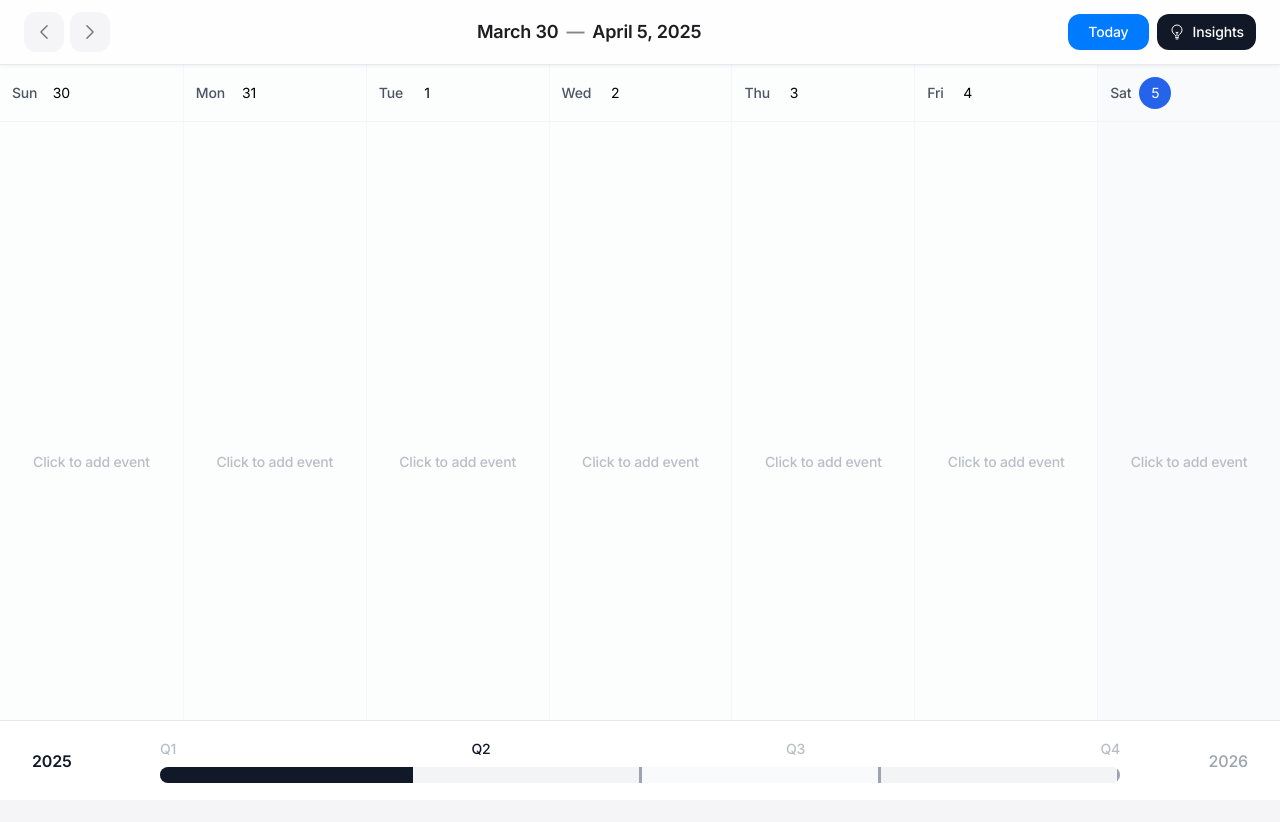
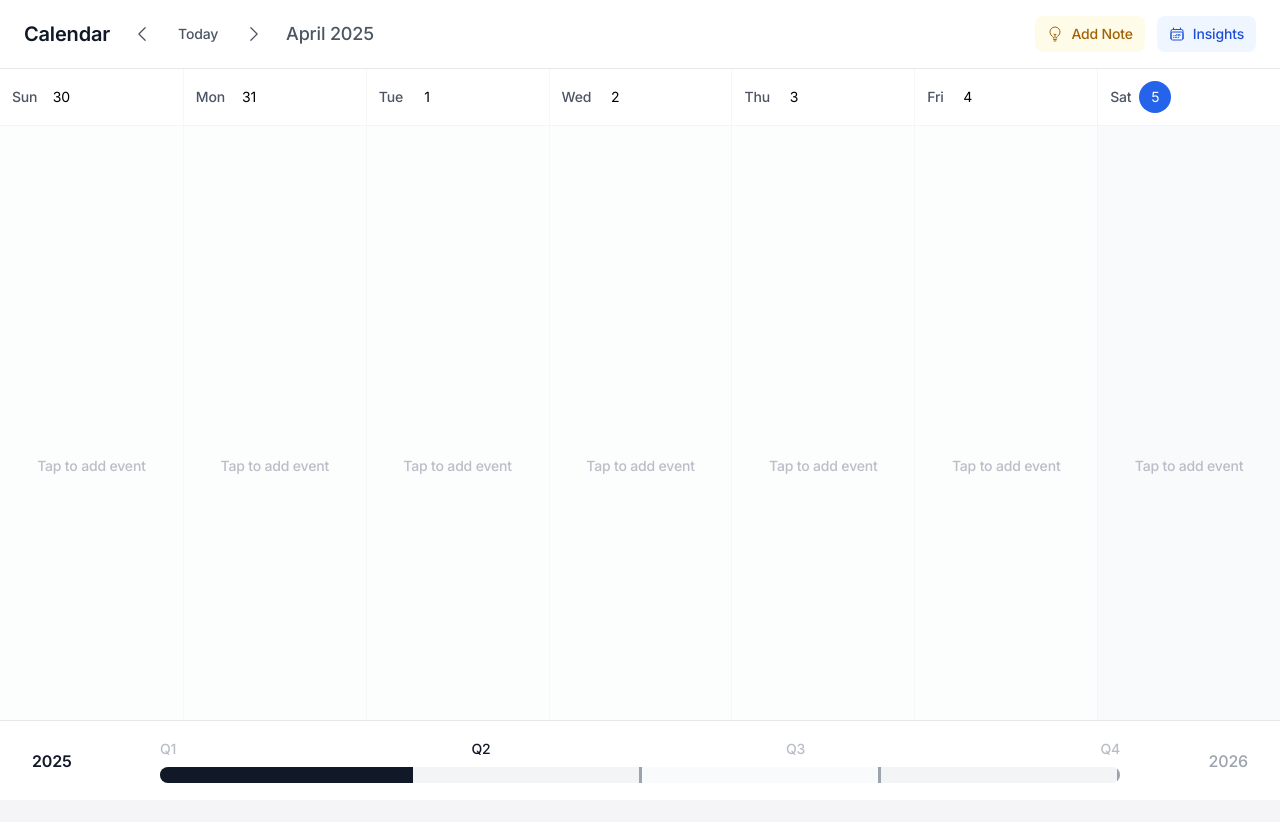
Before and after one commit to anumithaapollo12/Cal, a Next.js app: page / in a window 1280 px wide. Shown: the top 822 px of the page. Built offline with nearby package versions, Linux system fonts and the light colour scheme.

Commit message:
Create note

```diff
--- a/src/app/components/CalendarGrid.tsx
+++ b/src/app/components/CalendarGrid.tsx
@@ -14,8 +14,10 @@ import {
   TrashIcon,
   PencilIcon,
   LightBulbIcon,
+  PlusIcon,
 } from "@heroicons/react/24/outline";
 import EventCard from "./EventCard";
+import CalendarNote, { CalendarNote as ICalendarNote } from "./CalendarNote";
 import {
   DndContext,
   DragOverlay,
@@ -35,11 +37,21 @@ import {
 } from "@dnd-kit/sortable";
 import { useState, useMemo, useCallback, useEffect } from "react";
 import SidePanel from "./SidePanel";
+import { v4 as uuidv4 } from "uuid";
+
+const COLORS = [
+  "bg-yellow-100 border-yellow-200",
+  "bg-blue-100 border-blue-200",
+  "bg-green-100 border-green-200",
+  "bg-pink-100 border-pink-200",
+  "bg-purple-100 border-purple-200",
+];
 
 interface CalendarGridProps {
   currentDate: Date;
   isMobile: boolean;
   events: Event[];
+  notes: ICalendarNote[];
   onAddEvent: (date: Date) => void;
   onEditEvent: (event: Event) => void;
   onDeleteEvent: (eventId: string) => void;
@@ -48,6 +60,8 @@ interface CalendarGridProps {
     event: Event,
     position?: { top: number; left: number; width: number; height: number }
   ) => void;
+  onUpdateNote: (note: ICalendarNote) => void;
+  onDeleteNote: (noteId: string) => void;
 }
 
 function DroppableDay({
@@ -81,14 +95,18 @@ export default function CalendarGrid({
   currentDate,
   isMobile,
   events,
+  notes,
   onAddEvent,
   onEditEvent,
   onDeleteEvent,
   onEventMove,
   onOpenDetail,
+  onUpdateNote,
+  onDeleteNote,
 }: CalendarGridProps) {
   const [activeId, setActiveId] = useState<string | null>(null);
   const [activeEvent, setActiveEvent] = useState<Event | null>(null);
+  const [activeNote, setActiveNote] = useState<ICalendarNote | null>(null);
   const [dragStartX, setDragStartX] = useState<number | null>(null);
   const [lastMoveX, setLastMoveX] = useState<number | null>(null);
   const [lastUpdateTime, setLastUpdateTime] = useState<number>(0);
@@ -158,19 +176,43 @@ export default function CalendarGrid({
     return eventMap;
   }, [days, events]);
 
+  // Pre-compute notes per day for better performance
+  const notesPerDay = useMemo(() => {
+    const noteMap = new Map<string, ICalendarNote[]>();
+
+    days.forEach(({ date }) => {
+      const dayNotes = notes.filter((note) => isSameDay(date, note.date));
+      noteMap.set(date.toISOString(), dayNotes);
+    });
+
+    return noteMap;
+  }, [days, notes]);
+
   // Efficient lookup function
   const getEventsForDay = useCallback(
     (date: Date) => eventsPerDay.get(date.toISOString()) || [],
     [eventsPerDay]
   );
 
+  const getNotesForDay = useCallback(
+    (date: Date) => notesPerDay.get(date.toISOString()) || [],
+    [notesPerDay]
+  );
+
   const handleDragStart = (event: DragStartEvent) => {
     if (!event.active) return;
 
     const draggedEvent = events.find((e) => e.id === event.active.id);
+    const draggedNote = notes.find((n) => n.id === event.active.id);
+
     if (draggedEvent) {
       setActiveId(event.active.id as string);
       setActiveEvent(draggedEvent);
+    } else if (draggedNote) {
+      setActiveId(event.active.id as string);
+      setActiveNote(draggedNote);
+    }
+
     if (isMobile && event.active.rect.current) {
       const rect = event.active.rect.current;
       const x = rect.translated?.left ?? rect.initial?.left ?? 0;
@@ -178,7 +220,6 @@ export default function CalendarGrid({
       setLastUpdateTime(Date.now());
     }
     document.body.style.cursor = "grabbing";
-    }
   };
 
   const handleDragMove = useCallback(
@@ -216,23 +257,49 @@ export default function CalendarGrid({
     const { active, over } = event;
     setActiveId(null);
     setActiveEvent(null);
+    setActiveNote(null);
     setDragStartX(null);
     setLastMoveX(null);
     setLastUpdateTime(0);
     document.body.style.cursor = "";
 
     if (over && active.id !== over.id) {
+      const draggedNote = notes.find((n) => n.id === active.id);
+      if (draggedNote) {
+        onUpdateNote({ ...draggedNote, date: new Date(over.id) });
+      } else {
         onEventMove(active.id as string, new Date(over.id));
+      }
     }
   };
 
   const handleDragCancel = () => {
     setActiveId(null);
     setActiveEvent(null);
+    setActiveNote(null);
     setDragStartX(null);
     setLastMoveX(null);
     setLastUpdateTime(0);
     document.body.style.cursor = "";
+  };
+
+  const handleAddNote = (date: Date) => {
+    const newNote: ICalendarNote = {
+      id: uuidv4(),
+      content: "",
+      color: COLORS[Math.floor(Math.random() * COLORS.length)],
+      date,
+      createdAt: new Date(),
+      isPinned: false,
+    };
+    onUpdateNote(newNote);
+  };
+
+  const handleDayClick = (e: React.MouseEvent, date: Date) => {
+    // Only trigger add event if clicking on empty space
+    if (e.target === e.currentTarget) {
+      onAddEvent(date);
+    }
   };
 
   return (
@@ -247,7 +314,7 @@ export default function CalendarGrid({
       >
         <motion.div className="flex-1 overflow-hidden bg-white/60">
           <motion.div
-            className="grid grid-cols-1 md:grid-cols-7 h-[calc(100vh-4rem)] divide-y md:divide-y-0 md:divide-x divide-gray-100/70"
+            className="grid grid-cols-1 md:grid-cols-7 h-[calc(100vh-8rem)] md:h-[calc(100vh-4rem)] divide-y md:divide-y-0 md:divide-x divide-gray-100/70"
             initial={false}
             animate={{ x: 0, opacity: 1 }}
             transition={{ type: "spring", stiffness: 300, damping: 30 }}
@@ -261,10 +328,11 @@ export default function CalendarGrid({
                     ? "rgb(249, 250, 251)"
                     : "transparent",
                 }}
-                className="relative flex flex-col group"
+                className="relative flex flex-col group min-h-[500px] md:min-h-0"
               >
-                {/* Day Header - Simplified */}
-                <div className="flex items-center p-3 border-b border-gray-100">
+                {/* Day Header */}
+                <div className="sticky top-0 z-10 flex items-center justify-between p-3 bg-white border-b border-gray-100">
+                  <div className="flex items-center">
                     <span className="text-sm font-medium text-gray-600">
                       {day.dayName}
                     </span>
@@ -277,26 +345,63 @@ export default function CalendarGrid({
                     </div>
                   </div>
 
-                {/* Events Container with Modern Styling */}
+                  {/* Quick Actions */}
+                  <div className="flex items-center gap-2 opacity-0 group-hover:opacity-100 transition-opacity">
+                    <motion.button
+                      whileHover={{ scale: 1.1 }}
+                      whileTap={{ scale: 0.9 }}
+                      onClick={(e) => {
+                        e.stopPropagation();
+                        handleAddNote(day.date);
+                      }}
+                      className="p-1.5 rounded-lg bg-gray-100 text-gray-600 hover:bg-yellow-100 hover:text-yellow-700"
+                    >
+                      <LightBulbIcon className="w-4 h-4" />
+                    </motion.button>
+                    <motion.button
+                      whileHover={{ scale: 1.1 }}
+                      whileTap={{ scale: 0.9 }}
+                      onClick={(e) => {
+                        e.stopPropagation();
+                        onAddEvent(day.date);
+                      }}
+                      className="p-1.5 rounded-lg bg-gray-100 text-gray-600 hover:bg-blue-100 hover:text-blue-700"
+                    >
+                      <PlusIcon className="w-4 h-4" />
+                    </motion.button>
+                  </div>
+                </div>
+
+                {/* Content Area */}
                 <DroppableDay date={day.date}>
                   <motion.div
-                    className="p-4 relative h-full cursor-pointer"
+                    className="p-3 md:p-4 relative h-full"
                     initial={false}
                     whileHover={{
                       backgroundColor: "rgba(249, 250, 251, 0.8)",
                     }}
                     transition={{ duration: 0.2 }}
+                    onClick={(e) => handleDayClick(e, day.date)}
                   >
-                    <div
-                      className="absolute inset-0"
-                      onClick={() => onAddEvent(day.date)}
+                    {/* Notes */}
+                    <div className="space-y-2 mb-3">
+                      {getNotesForDay(day.date).map((note) => (
+                        <CalendarNote
+                          key={note.id}
+                          note={note}
+                          onUpdate={onUpdateNote}
+                          onDelete={onDeleteNote}
                         />
+                      ))}
+                    </div>
+
+                    {/* Events */}
                     <SortableContext
                       items={getEventsForDay(day.date).map((e) => e.id)}
                       strategy={verticalListSortingStrategy}
                     >
                       <motion.div
-                        className="space-y-3 relative z-10"
+                        className="space-y-2"
                         initial={false}
                         animate={{
                           opacity: 1,
@@ -316,7 +421,8 @@ export default function CalendarGrid({
                       </motion.div>
                     </SortableContext>
 
-                    {getEventsForDay(day.date).length === 0 && (
+                    {getEventsForDay(day.date).length === 0 &&
+                      getNotesForDay(day.date).length === 0 && (
                         <motion.div
                           className="absolute inset-0 flex items-center justify-center pointer-events-none"
                           initial={{ opacity: 0 }}
@@ -324,7 +430,7 @@ export default function CalendarGrid({
                           transition={{ delay: 0.2 }}
                         >
                           <p className="text-sm text-gray-400/70 font-medium">
-                          Click to add event
+                            Tap to add event
                           </p>
                         </motion.div>
                       )}
--- a/src/app/components/CalendarHeader.tsx
+++ b/src/app/components/CalendarHeader.tsx
@@ -3,144 +3,92 @@
 import {
   ChevronLeftIcon,
   ChevronRightIcon,
+  CalendarDaysIcon,
   LightBulbIcon,
 } from "@heroicons/react/24/outline";
-import { format, addDays, addWeeks, startOfWeek, endOfWeek } from "date-fns";
+import { format, addWeeks, subWeeks } from "date-fns";
 import { motion } from "framer-motion";
 
 interface CalendarHeaderProps {
   currentDate: Date;
   onWeekChange: (date: Date) => void;
-  isMobile?: boolean;
+  isMobile: boolean;
   onInsightsClick: () => void;
+  onAddNote?: () => void;
 }
 
 export default function CalendarHeader({
   currentDate,
   onWeekChange,
-  isMobile = false,
+  isMobile,
   onInsightsClick,
+  onAddNote,
 }: CalendarHeaderProps) {
-  const weekStart = startOfWeek(currentDate);
-  const weekEnd = endOfWeek(currentDate);
-
-  const handlePrevious = () => {
-    if (isMobile) {
-      onWeekChange(addDays(currentDate, -1));
-    } else {
-      onWeekChange(addWeeks(currentDate, -1));
-    }
-  };
-
-  const handleNext = () => {
-    if (isMobile) {
-      onWeekChange(addDays(currentDate, 1));
-    } else {
-      onWeekChange(addWeeks(currentDate, 1));
-    }
-  };
-
-  const handleToday = () => {
-    onWeekChange(new Date());
-  };
-
   return (
-    <motion.header
-      className="sticky top-0 z-50 bg-white/80 backdrop-blur-xl border-b border-[var(--color-gray-200)]"
-      initial={false}
-      animate={{
-        boxShadow: "var(--shadow-subtle)",
-        transition: { duration: 0.3, ease: "easeInOut" },
-      }}
-    >
-      <div className="mx-auto max-w-7xl">
-        <div className="flex h-16 items-center justify-between px-6">
-          {/* Navigation Controls */}
-          <div className="flex items-center gap-1.5">
+    <header className="bg-white border-b border-gray-200 py-3 px-4 md:py-4 md:px-6">
+      <div className="flex flex-col md:flex-row md:items-center justify-between gap-3 md:gap-0">
+        <div className="flex items-center gap-3 md:gap-4">
+          <h1 className="text-lg md:text-xl font-semibold text-gray-900">
+            Calendar
+          </h1>
+          <div className="flex items-center gap-1 md:gap-2">
             <motion.button
               whileHover={{ scale: 1.05 }}
               whileTap={{ scale: 0.95 }}
-              onClick={handlePrevious}
-              className="relative p-2.5 rounded-xl bg-[var(--color-gray-100)]
-                       hover:bg-[var(--color-gray-200)] active:bg-[var(--color-gray-300)]
-                       transition-colors group"
-              aria-label={isMobile ? "Previous day" : "Previous week"}
+              onClick={() => onWeekChange(subWeeks(currentDate, 1))}
+              className="p-1.5 rounded-lg hover:bg-gray-100"
             >
-              <ChevronLeftIcon
-                className="h-5 w-5 text-[var(--color-gray-500)]
-                                       group-hover:text-[var(--color-gray-900)]
-                                       transition-colors"
-              />
+              <ChevronLeftIcon className="w-4 h-4 md:w-5 md:h-5 text-gray-600" />
             </motion.button>
             <motion.button
               whileHover={{ scale: 1.05 }}
               whileTap={{ scale: 0.95 }}
-              onClick={handleNext}
-              className="relative p-2.5 rounded-xl bg-[var(--color-gray-100)]
-                       hover:bg-[var(--color-gray-200)] active:bg-[var(--color-gray-300)]
-                       transition-colors group"
-              aria-label={isMobile ? "Next day" : "Next week"}
-            >
-              <ChevronRightIcon
-                className="h-5 w-5 text-[var(--color-gray-500)]
-                                        group-hover:text-[var(--color-gray-900)]
-                                        transition-colors"
-              />
-            </motion.button>
-          </div>
-
-          {/* Date Range Display */}
-          <motion.div className="flex flex-col items-center" layout>
-            <h1 className="text-lg font-semibold tracking-[-0.01em] text-[var(--color-gray-900)]">
-              {isMobile ? (
-                <span>{format(currentDate, "MMMM d, yyyy")}</span>
-              ) : (
-                <>
-                  <span className="hidden sm:inline">
-                    {format(weekStart, "MMMM d")}
-                    <span className="mx-2 text-[var(--color-gray-400)]">—</span>
-                    {format(weekEnd, "MMMM d, yyyy")}
-                  </span>
-                  <span className="sm:hidden">
-                    {format(weekStart, "MMM d")}
-                    <span className="mx-1.5 text-[var(--color-gray-400)]">
-                      —
-                    </span>
-                    {format(weekEnd, "MMM d")}
-                  </span>
-                </>
-              )}
-            </h1>
-          </motion.div>
-
-          {/* Today Button and Insights */}
-          <div className="flex items-center gap-2">
-            <motion.button
-              whileHover={{ scale: 1.02 }}
-              whileTap={{ scale: 0.98 }}
-              onClick={handleToday}
-              className="relative px-5 py-2 rounded-xl bg-[var(--color-primary)]
-                       text-sm font-medium text-white tracking-[-0.01em]
-                       hover:bg-[var(--color-primary-light)]
-                       active:bg-[var(--color-primary-dark)]
-                       transition-colors"
+              onClick={() => onWeekChange(new Date())}
+              className="px-2.5 py-1 md:px-3 md:py-1.5 text-sm font-medium text-gray-600 hover:bg-gray-100 rounded-lg"
             >
               Today
             </motion.button>
             <motion.button
-              whileHover={{ scale: 1.02 }}
-              whileTap={{ scale: 0.98 }}
-              onClick={onInsightsClick}
-              className="flex items-center gap-2 px-3 py-2 rounded-xl bg-gray-900
-                       text-sm font-medium text-white tracking-[-0.01em]
-                       hover:bg-gray-800 active:bg-gray-700 transition-colors"
+              whileHover={{ scale: 1.05 }}
+              whileTap={{ scale: 0.95 }}
+              onClick={() => onWeekChange(addWeeks(currentDate, 1))}
+              className="p-1.5 rounded-lg hover:bg-gray-100"
+            >
+              <ChevronRightIcon className="w-4 h-4 md:w-5 md:h-5 text-gray-600" />
+            </motion.button>
+          </div>
+          <span className="text-base md:text-lg font-medium text-gray-600">
+            {format(currentDate, isMobile ? "MMM yyyy" : "MMMM yyyy")}
+          </span>
+        </div>
+
+        <div className="flex items-center gap-2 md:gap-3">
+          {onAddNote && (
+            <motion.button
+              whileHover={{ scale: 1.05 }}
+              whileTap={{ scale: 0.95 }}
+              onClick={onAddNote}
+              className="flex-1 md:flex-none inline-flex items-center justify-center gap-2 px-3 py-1.5 md:py-2
+                       text-sm font-medium text-yellow-700 bg-yellow-50 rounded-lg
+                       hover:bg-yellow-100 transition-colors"
             >
               <LightBulbIcon className="w-4 h-4" />
-              <span>Insights</span>
+              <span className="md:inline">Add Note</span>
             </motion.button>
-          </div>
+          )}
+          <motion.button
+            whileHover={{ scale: 1.05 }}
+            whileTap={{ scale: 0.95 }}
+            onClick={onInsightsClick}
+            className="flex-1 md:flex-none inline-flex items-center justify-center gap-2 px-3 py-1.5 md:py-2
+                     text-sm font-medium text-blue-700 bg-blue-50 rounded-lg
+                     hover:bg-blue-100 transition-colors"
+          >
+            <CalendarDaysIcon className="w-4 h-4" />
+            <span className="md:inline">Insights</span>
+          </motion.button>
         </div>
       </div>
-    </motion.header>
+    </header>
   );
 }
--- /dev/null
+++ b/src/app/components/CalendarNote.tsx
@@ -0,0 +1,106 @@
+import { useState, useRef, useEffect } from "react";
+import { motion } from "framer-motion";
+import { format } from "date-fns";
+import { XMarkIcon } from "@heroicons/react/24/outline";
+
+const COLORS = [
+  "bg-yellow-100 border-yellow-200",
+  "bg-blue-100 border-blue-200",
+  "bg-green-100 border-green-200",
+  "bg-pink-100 border-pink-200",
+  "bg-purple-100 border-purple-200",
+];
+
+export interface CalendarNote {
+  id: string;
+  content: string;
+  color: string;
+  date: Date;
+  createdAt: Date;
+  isPinned?: boolean;
+}
+
+interface CalendarNoteProps {
+  note: CalendarNote;
+  onUpdate: (note: CalendarNote) => void;
+  onDelete: (noteId: string) => void;
+}
+
+export default function CalendarNote({
+  note,
+  onUpdate,
+  onDelete,
+}: CalendarNoteProps) {
+  const [isEditing, setIsEditing] = useState(false);
+  const [content, setContent] = useState(note.content);
+  const textareaRef = useRef<HTMLTextAreaElement>(null);
+
+  // Focus textarea when editing starts
+  useEffect(() => {
+    if (isEditing && textareaRef.current) {
+      textareaRef.current.focus();
+    }
+  }, [isEditing]);
+
+  const startEditing = () => {
+    setIsEditing(true);
+  };
+
+  const saveNote = () => {
+    setIsEditing(false);
+    if (content !== note.content) {
+      onUpdate({ ...note, content });
+    }
+  };
+
+  const handleKeyDown = (e: React.KeyboardEvent) => {
+    if (e.key === "Enter" && !e.shiftKey) {
+      e.preventDefault();
+      saveNote();
+    }
+  };
+
+  const handleDelete = (e: React.MouseEvent) => {
+    e.stopPropagation();
+    onDelete(note.id);
+  };
+
+  return (
+    <div
+      className={`group relative p-3 rounded-lg border shadow-sm md:max-w-[200px] w-full
+        ${note.color} hover:shadow-md transition-all duration-200`}
+      onDoubleClick={startEditing}
+    >
+      {isEditing ? (
+        <textarea
+          ref={textareaRef}
+          value={content}
+          onChange={(e) => setContent(e.target.value)}
+          onBlur={saveNote}
+          onKeyDown={handleKeyDown}
+          className="w-full bg-transparent resize-none focus:outline-none
+                   text-sm text-gray-700 min-h-[60px]"
+          placeholder="Write your note..."
+          autoFocus
+        />
+      ) : (
+        <p className="text-sm whitespace-pre-wrap text-gray-700 min-h-[60px]">
+          {content || "Double-click to add note"}
+        </p>
+      )}
+
+      <button
+        onClick={handleDelete}
+        className="absolute top-2 right-2 p-1 rounded-full bg-white/80 hover:bg-white
+                 text-gray-500 hover:text-red-500 shadow-sm opacity-0 group-hover:opacity-100
+                 transition-opacity duration-200"
+      >
+        <XMarkIcon className="w-4 h-4" />
+      </button>
+
+      <div className="mt-2 text-[10px] text-gray-500">
+        {format(note.createdAt, "MMM d, h:mm a")}
+      </div>
+    </div>
+  );
+}
--- a/src/app/page.tsx
+++ b/src/app/page.tsx
@@ -10,11 +10,13 @@ import EventDetail from "./components/EventDetail";
 import SidePanel from "./components/SidePanel";
 import YearProgressBar from "./components/YearProgressBar";
 import { Event } from "./types/Event";
+import { CalendarNote } from "./components/CalendarNote";
 
 export default function Home() {
   const [currentDate, setCurrentDate] = useState(new Date());
   const [isMobile, setIsMobile] = useState(false);
   const [events, setEvents] = useState<Event[]>([]);
+  const [notes, setNotes] = useState<CalendarNote[]>([]);
   const [isModalOpen, setIsModalOpen] = useState(false);
   const [selectedDate, setSelectedDate] = useState<Date | null>(null);
   const [editingEvent, setEditingEvent] = useState<Event | null>(null);
@@ -124,6 +126,37 @@ export default function Home() {
     setCardPosition(position);
   };
 
+  const handleUpdateNote = (note: CalendarNote) => {
+    setNotes((prevNotes) => {
+      const existingNoteIndex = prevNotes.findIndex((n) => n.id === note.id);
+      if (existingNoteIndex >= 0) {
+        // Update existing note
+        const updatedNotes = [...prevNotes];
+        updatedNotes[existingNoteIndex] = note;
+        return updatedNotes;
+      } else {
+        // Add new note
+        return [...prevNotes, note];
+      }
+    });
+  };
+
+  const handleDeleteNote = (noteId: string) => {
+    setNotes((prevNotes) => prevNotes.filter((note) => note.id !== noteId));
+  };
+
+  const handleQuickAddNote = () => {
+    const newNote: CalendarNote = {
+      id: uuidv4(),
+      content: "",
+      color: "bg-yellow-100 border-yellow-200",
+      date: currentDate,
+      createdAt: new Date(),
+      isPinned: false,
+    };
+    handleUpdateNote(newNote);
+  };
+
   return (
     <main className="flex flex-col h-screen bg-gray-50">
       <CalendarHeader
@@ -131,17 +164,21 @@ export default function Home() {
         onWeekChange={handleWeekChange}
         isMobile={isMobile}
         onInsightsClick={() => setIsSidePanelOpen(true)}
+        onAddNote={handleQuickAddNote}
       />
       <div className="flex-1 overflow-hidden">
         <CalendarGrid
           currentDate={currentDate}
           isMobile={isMobile}
           events={events}
+          notes={notes}
           onAddEvent={handleAddEvent}
           onEditEvent={handleEditEvent}
           onDeleteEvent={handleDeleteEvent}
           onEventMove={handleEventMove}
           onOpenDetail={handleOpenDetail}
+          onUpdateNote={handleUpdateNote}
+          onDeleteNote={handleDeleteNote}
         />
       </div>
 
```
Lines whose indentation alone changed are shown as unchanged.
